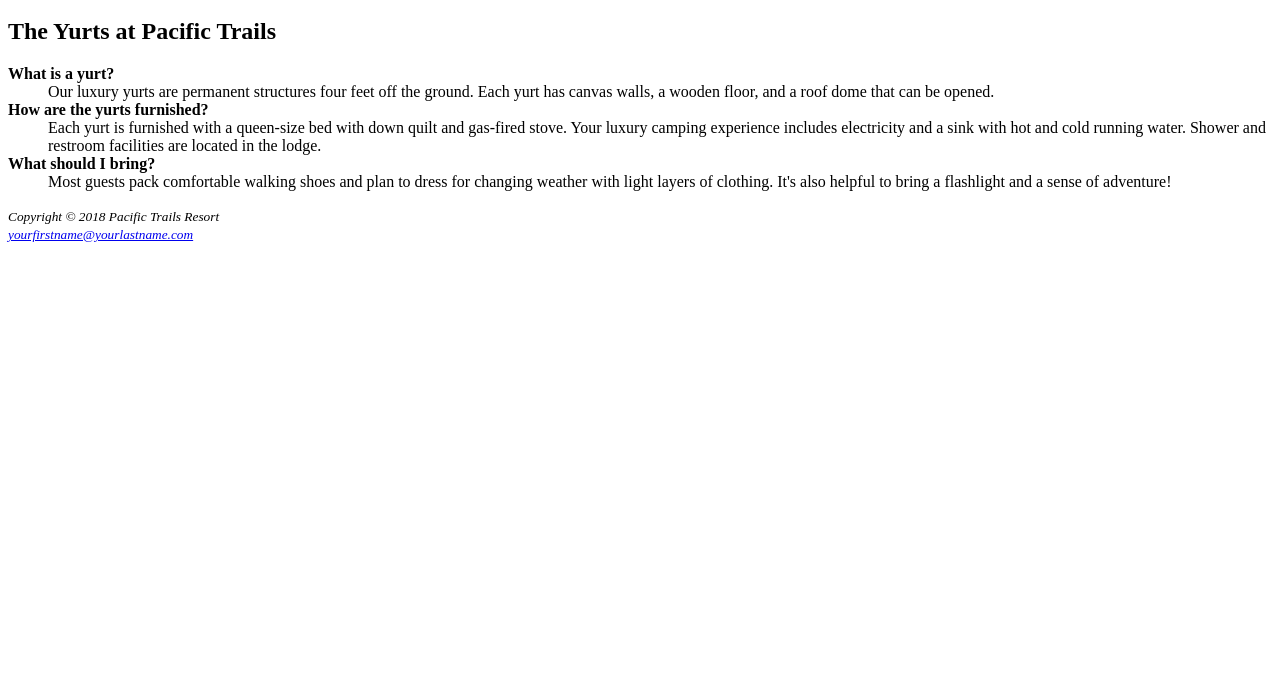
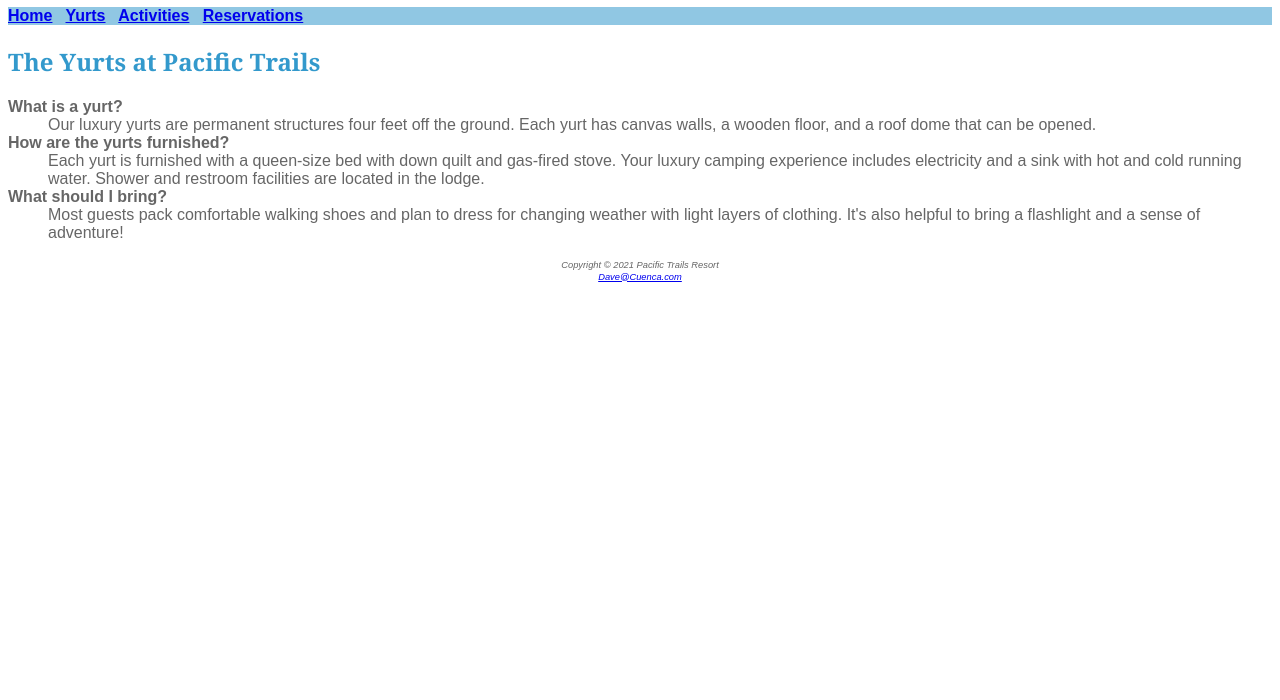
Before and after one commit to 44144-fa21/ch3-case-study-Dcuenca654, a plain HTML site: page yurts.html in a window 1280 px wide. Shown: the part 100-800 px from the top of the page. Drawn offline with Linux system fonts and the light colour scheme.

Commit message:
Chapter3CaseStudy
Updated Styling to Yurts Page for consistency

```diff
--- a/yurts.html
+++ b/yurts.html
@@ -3,6 +3,7 @@
 <head>
 <title>Pacific Trails Resort :: Yurts</title>
 <meta charset="utf-8">
+<link href="pacific.css" rel="stylesheet">
 </head>
 <body>
 <header>
@@ -31,8 +32,8 @@ cold running water. Shower and restroom facilities are located in the lodge.</dd
 </dl>
 </main>
 <footer>
-<small><i>Copyright &copy; 2018 Pacific Trails Resort<br>
-<a href="mailto:yourfirstname@yourlastname.com">yourfirstname@yourlastname.com</a>
+<small><i>Copyright &copy; 2021 Pacific Trails Resort<br>
+<a href="mailto:Dave@Cuenca.com">Dave@Cuenca.com</a>
 </i></small>
 </footer>
 </body>
```
